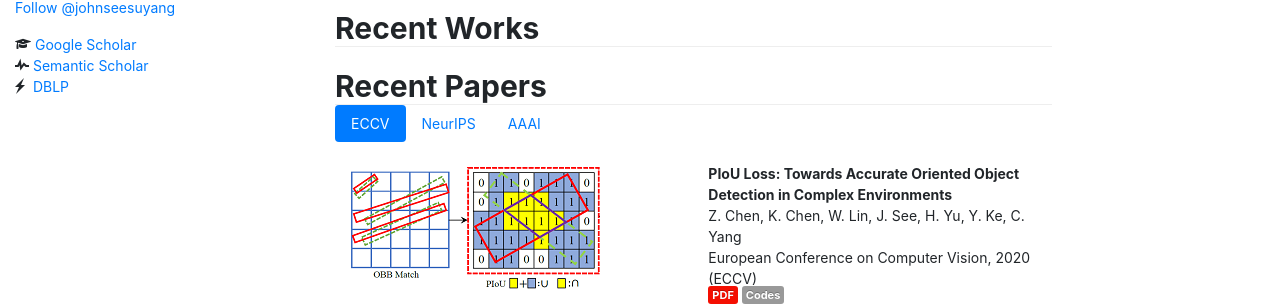
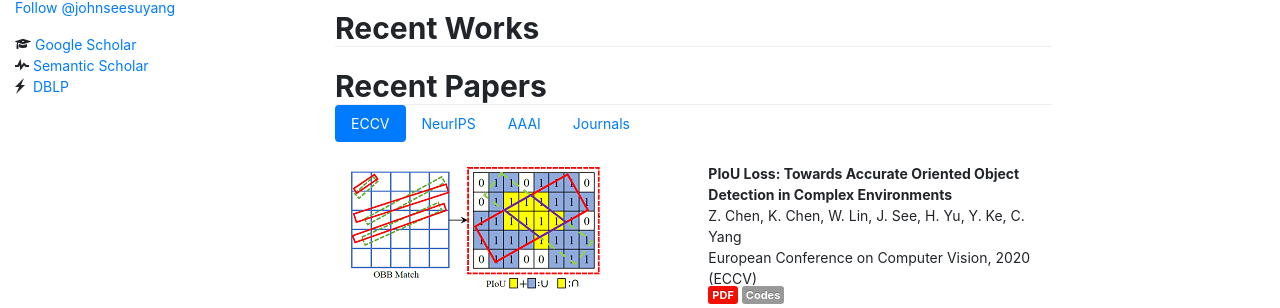
Before and after one commit to john-see/john-see.github.io, a Jekyll site: the page index.html, which Jekyll copies as it is, in a window 1280 px wide. Shown: the part 451-759 px from the top of the page. Built offline with Jekyll 4.4.1, drawn with Linux system fonts in a browser that asks for light colours; comment, search, counter and statistics services are not loaded.

Commit message:
add journal pill

```diff
--- a/index.html
+++ b/index.html
@@ -120,6 +120,7 @@
                 <li class="nav-item"><a class="nav-link active" href="#eccv" id="eccv-tab" data-toggle="pill" aria-selected="true">ECCV</a></li>
                 <li class="nav-item"><a class="nav-link" href="#neurips" id="neurips-tab" data-toggle="pill" aria-selected="false">NeurIPS</a></li>
                 <li class="nav-item"><a class="nav-link" href="#aaai" id="aaai-tab" data-toggle="pill" aria-selected="false">AAAI</a></li>
+                <li class="nav-item"><a class="nav-link" href="#journals" id="journals-tab" data-toggle="pill" aria-selected="false">Journals</a></li>
             </ul>
 
             <div class="tab-content" id="pills-tabContent">
@@ -175,6 +176,27 @@
                         </div>
                         <div class="col">
                             <span class="title"><strong>PIoU Loss: Towards Accurate Oriented Object Detection in Complex Environments
+                            </strong></span>
+                            <br>
+                            <span class="details">
+                            Z. Chen, K. Chen, W. Lin, J. See, H. Yu, Y. Ke, C. Yang <br>
+                            European Conference on Computer Vision, 2020 (ECCV)<br>
+                            </span>
+                            <a href="./papers/piou_eccv20.pdf"><span class="label_download_pdf">PDF</span></a>
+                            <a href="https://github.com/clobotics/piou"><span class="label_download">Codes</span></a>
+                        </div>
+                    </div>
+                    </div>
+                </div>
+                <div class="tab-pane fade" id="journals" role="tabpanel" aria-labelledby="journals-tab">
+                    <br>
+                    <div class="container-fluid">
+                    <div class="row">
+                        <div class="col">
+                            <img src="./images/paperthumbs/piou.png" class="rounded float-left" width="" alt="">
+                        </div>
+                        <div class="col">
+                            <span class="title"><strong>Journal Title
                             </strong></span>
                             <br>
                             <span class="details">
```
